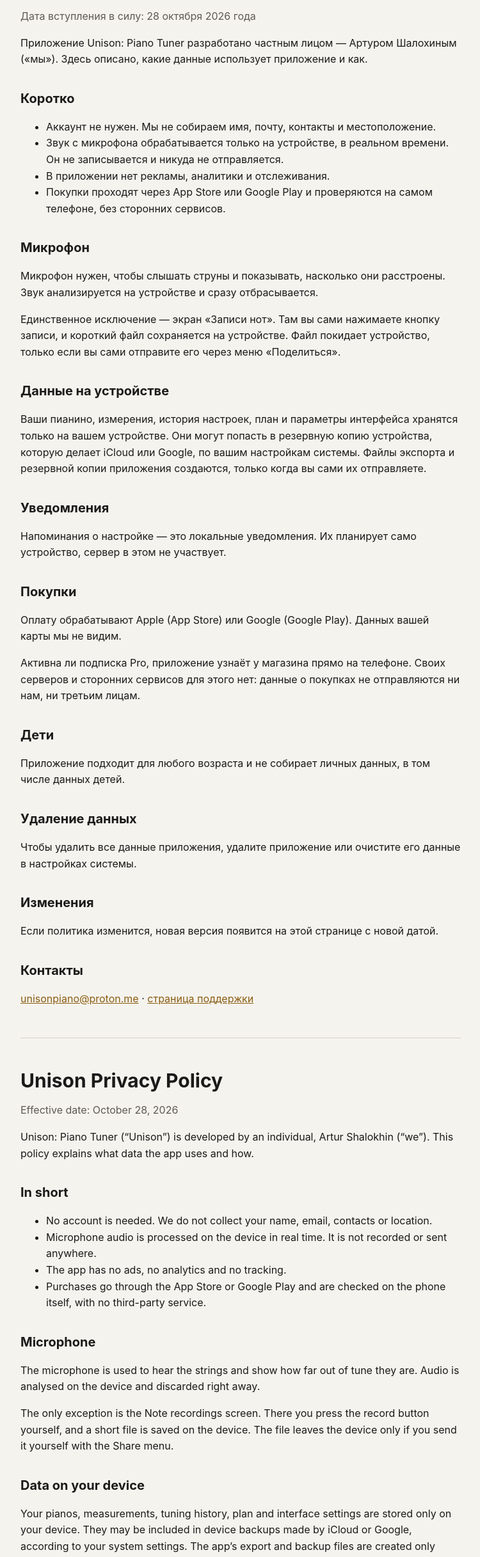
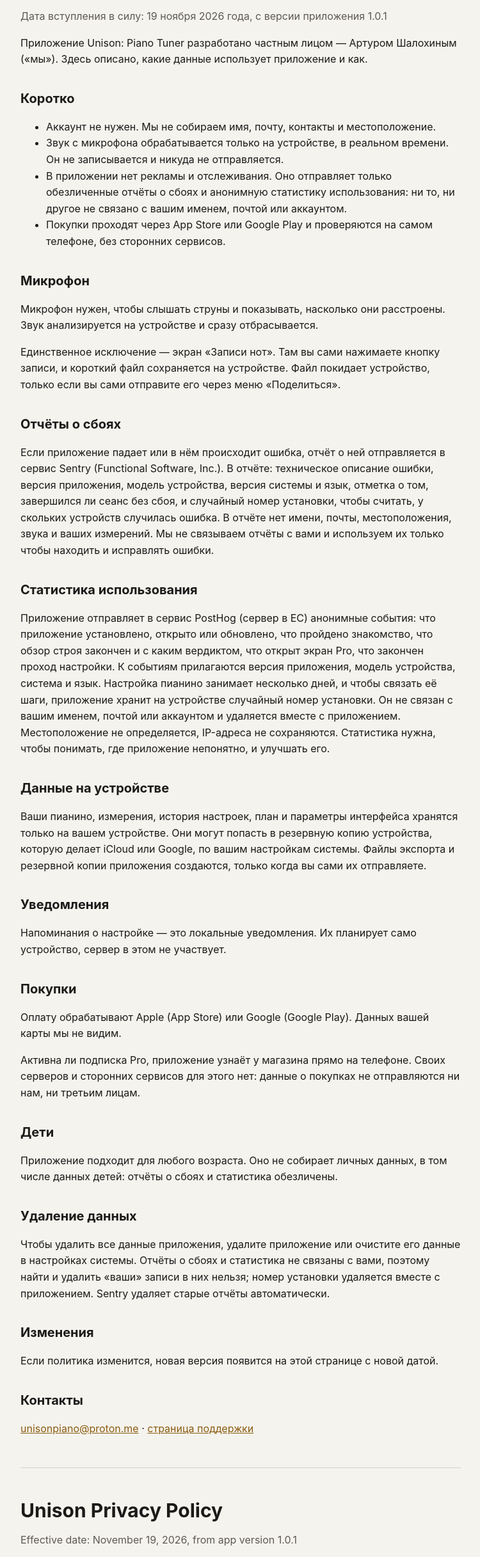
Before and after one commit to shalokhin-artur/unison-app, a plain HTML site: page privacy.html in a window 1280 px wide. Shown: the part 119-2553 px from the top of the page at 64% size, without its empty margins (264-1014 px from the left). Drawn offline with Linux system fonts and the light colour scheme.

Commit message:
Privacy policy for 1.0.1: anonymous crash reports (Sentry) and usage statistics (PostHog, EU)
Co-Authored-By: Claude Opus 5.5 <noreply@anthropic.com>

```diff
--- a/privacy.html
+++ b/privacy.html
@@ -11,20 +11,26 @@
   <nav><a href="index.html">Unison</a><a href="support.html">Поддержка / Support</a><a href="privacy.html">Конфиденциальность / Privacy</a><a href="#en">English</a></nav>
 
   <h1>Политика конфиденциальности Unison</h1>
-  <p class="muted">Дата вступления в силу: 28 октября 2026 года</p>
+  <p class="muted">Дата вступления в силу: 19 ноября 2026 года, с версии приложения 1.0.1</p>
   <p>Приложение Unison: Piano Tuner разработано частным лицом — Артуром Шалохиным («мы»). Здесь описано, какие данные использует приложение и как.</p>
 
   <h2>Коротко</h2>
   <ul>
     <li>Аккаунт не нужен. Мы не собираем имя, почту, контакты и местоположение.</li>
     <li>Звук с микрофона обрабатывается только на устройстве, в реальном времени. Он не записывается и никуда не отправляется.</li>
-    <li>В приложении нет рекламы, аналитики и отслеживания.</li>
+    <li>В приложении нет рекламы и отслеживания. Оно отправляет только обезличенные отчёты о сбоях и анонимную статистику использования: ни то, ни другое не связано с вашим именем, почтой или аккаунтом.</li>
     <li>Покупки проходят через App Store или Google Play и проверяются на самом телефоне, без сторонних сервисов.</li>
   </ul>
 
   <h2>Микрофон</h2>
   <p>Микрофон нужен, чтобы слышать струны и показывать, насколько они расстроены. Звук анализируется на устройстве и сразу отбрасывается.</p>
   <p>Единственное исключение — экран «Записи нот». Там вы сами нажимаете кнопку записи, и короткий файл сохраняется на устройстве. Файл покидает устройство, только если вы сами отправите его через меню «Поделиться».</p>
+
+  <h2>Отчёты о сбоях</h2>
+  <p>Если приложение падает или в нём происходит ошибка, отчёт о ней отправляется в сервис Sentry (Functional Software, Inc.). В отчёте: техническое описание ошибки, версия приложения, модель устройства, версия системы и язык, отметка о том, завершился ли сеанс без сбоя, и случайный номер установки, чтобы считать, у скольких устройств случилась ошибка. В отчёте нет имени, почты, местоположения, звука и ваших измерений. Мы не связываем отчёты с вами и используем их только чтобы находить и исправлять ошибки.</p>
+
+  <h2>Статистика использования</h2>
+  <p>Приложение отправляет в сервис PostHog (сервер в ЕС) анонимные события: что приложение установлено, открыто или обновлено, что пройдено знакомство, что обзор строя закончен и с каким вердиктом, что открыт экран Pro, что закончен проход настройки. К событиям прилагаются версия приложения, модель устройства, система и язык. Настройка пианино занимает несколько дней, и чтобы связать её шаги, приложение хранит на устройстве случайный номер установки. Он не связан с вашим именем, почтой или аккаунтом и удаляется вместе с приложением. Местоположение не определяется, IP-адреса не сохраняются. Статистика нужна, чтобы понимать, где приложение непонятно, и улучшать его.</p>
 
   <h2>Данные на устройстве</h2>
   <p>Ваши пианино, измерения, история настроек, план и параметры интерфейса хранятся только на вашем устройстве. Они могут попасть в резервную копию устройства, которую делает iCloud или Google, по вашим настройкам системы. Файлы экспорта и резервной копии приложения создаются, только когда вы сами их отправляете.</p>
@@ -37,10 +43,10 @@
   <p>Активна ли подписка Pro, приложение узнаёт у магазина прямо на телефоне. Своих серверов и сторонних сервисов для этого нет: данные о покупках не отправляются ни нам, ни третьим лицам.</p>
 
   <h2>Дети</h2>
-  <p>Приложение подходит для любого возраста и не собирает личных данных, в том числе данных детей.</p>
+  <p>Приложение подходит для любого возраста. Оно не собирает личных данных, в том числе данных детей: отчёты о сбоях и статистика обезличены.</p>
 
   <h2>Удаление данных</h2>
-  <p>Чтобы удалить все данные приложения, удалите приложение или очистите его данные в настройках системы.</p>
+  <p>Чтобы удалить все данные приложения, удалите приложение или очистите его данные в настройках системы. Отчёты о сбоях и статистика не связаны с вами, поэтому найти и удалить «ваши» записи в них нельзя; номер установки удаляется вместе с приложением. Sentry удаляет старые отчёты автоматически.</p>
 
   <h2>Изменения</h2>
   <p>Если политика изменится, новая версия появится на этой странице с новой датой.</p>
@@ -51,20 +57,26 @@
   <hr id="en">
 
   <h1>Unison Privacy Policy</h1>
-  <p class="muted">Effective date: October 28, 2026</p>
+  <p class="muted">Effective date: November 19, 2026, from app version 1.0.1</p>
   <p>Unison: Piano Tuner (“Unison”) is developed by an individual, Artur Shalokhin (“we”). This policy explains what data the app uses and how.</p>
 
   <h2>In short</h2>
   <ul>
     <li>No account is needed. We do not collect your name, email, contacts or location.</li>
     <li>Microphone audio is processed on the device in real time. It is not recorded or sent anywhere.</li>
-    <li>The app has no ads, no analytics and no tracking.</li>
+    <li>The app has no ads and no tracking. It sends only anonymous crash reports and anonymous usage statistics; neither is linked to your name, email or any account.</li>
     <li>Purchases go through the App Store or Google Play and are checked on the phone itself, with no third-party service.</li>
   </ul>
 
   <h2>Microphone</h2>
   <p>The microphone is used to hear the strings and show how far out of tune they are. Audio is analysed on the device and discarded right away.</p>
   <p>The only exception is the Note recordings screen. There you press the record button yourself, and a short file is saved on the device. The file leaves the device only if you send it yourself with the Share menu.</p>
+
+  <h2>Crash reports</h2>
+  <p>If the app crashes or hits an error, a report is sent to Sentry (Functional Software, Inc.). It contains a technical description of the error, the app version, device model, system version and language, whether the session ended without a crash, and a random install number to count how many devices hit the error. It contains no name, email, location, audio or measurements. We do not link reports to you and use them only to find and fix bugs.</p>
+
+  <h2>Usage statistics</h2>
+  <p>The app sends anonymous events to PostHog (servers in the EU): that the app was installed, opened or updated, onboarding was finished, a tuning survey was completed and with which verdict, the Pro screen was opened, or a tuning pass was finished. Each event carries the app version, device model, system and language. A tuning takes several days, so to link its steps the app keeps a random install number on the device. It is not linked to your name, email or any account, and it is deleted with the app. No location is determined and no IP addresses are stored. The statistics help us see where the app is unclear and improve it.</p>
 
   <h2>Data on your device</h2>
   <p>Your pianos, measurements, tuning history, plan and interface settings are stored only on your device. They may be included in device backups made by iCloud or Google, according to your system settings. The app’s export and backup files are created only when you send them yourself.</p>
@@ -77,10 +89,10 @@
   <p>The app asks the store on your phone whether Pro is active. No server or third-party service is involved: purchase data is not sent to us or anyone else.</p>
 
   <h2>Children</h2>
-  <p>The app is suitable for all ages and collects no personal data, including from children.</p>
+  <p>The app is suitable for all ages. It collects no personal data, including from children: crash reports and statistics are anonymous.</p>
 
   <h2>Deleting data</h2>
-  <p>To delete all app data, delete the app or clear its data in the system settings.</p>
+  <p>To delete all app data, delete the app or clear its data in the system settings. Crash reports and statistics are not linked to you, so there are no records of “yours” to find and delete; the install number is deleted with the app. Sentry deletes old reports automatically.</p>
 
   <h2>Changes</h2>
   <p>If this policy changes, the new version will appear on this page with a new date.</p>
```
